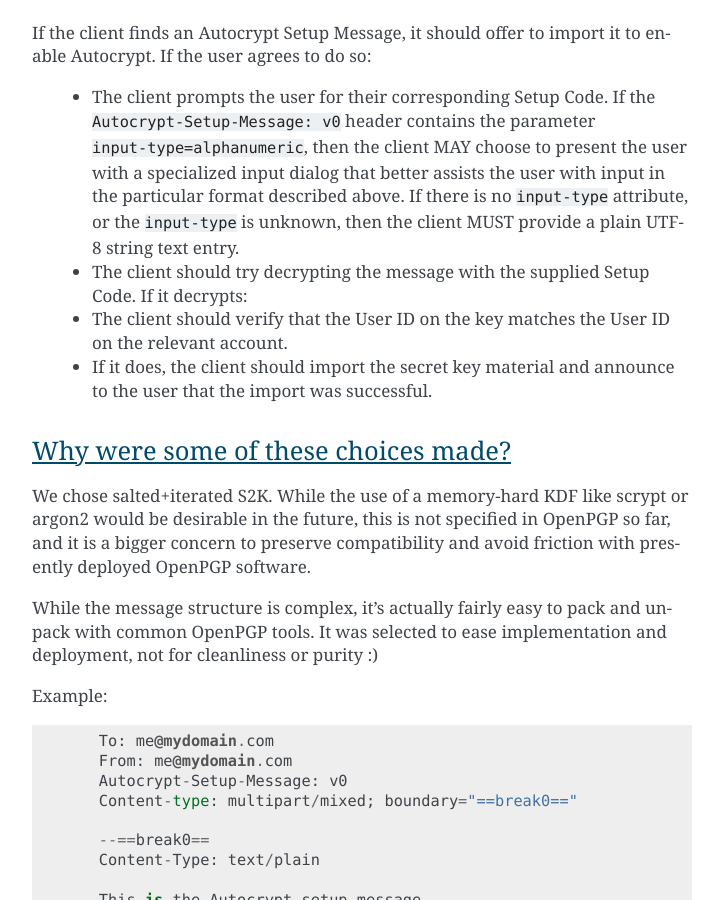
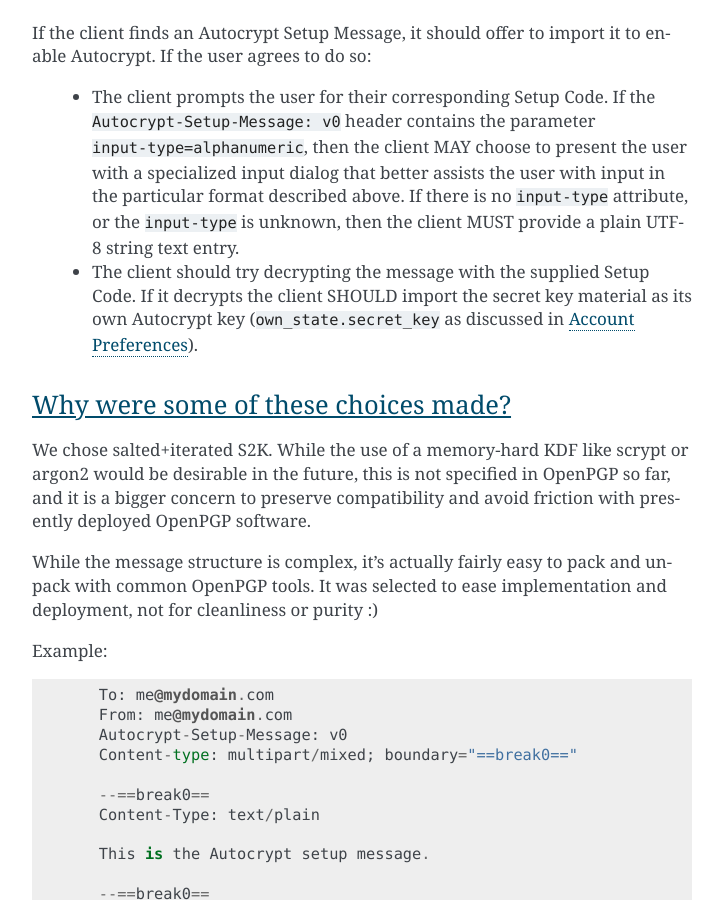
Before and after one commit to autocrypt/autocrypt, a Sphinx documentation site: the page built from doc/level0.rst, in a window 1280 px wide and 900 px high, scrolled down 5352 px. Shown: the whole window, without its empty margins (388-1111 px from the left). Built offline with Sphinx 7.4.7, drawn with Linux system fonts in a browser that asks for light colours.

Commit message:
mandate that the secret key of the Setup Message becomes own_state.secret_key instead of talking about UID which is decorative

```diff
--- a/doc/level0.rst
+++ b/doc/level0.rst
@@ -232,13 +232,9 @@ import it to enable Autocrypt.  If the user agrees to do so:
    then the client MUST provide a plain UTF-8 string text entry.
 
  * The client should try decrypting the message with the supplied
-   Setup Code.  If it decrypts:
-
- * The client should verify that the User ID on the key matches the
-   User ID on the relevant account.
-
- * If it does, the client should import the secret key material and
-   announce to the user that the import was successful.
+   Setup Code.  If it decrypts the client SHOULD import the secret
+   key material as its own Autocrypt key (``own_state.secret_key`` as
+   discussed in `Account Preferences`_).
 
 Why were some of these choices made?
 ++++++++++++++++++++++++++++++++++++
```
